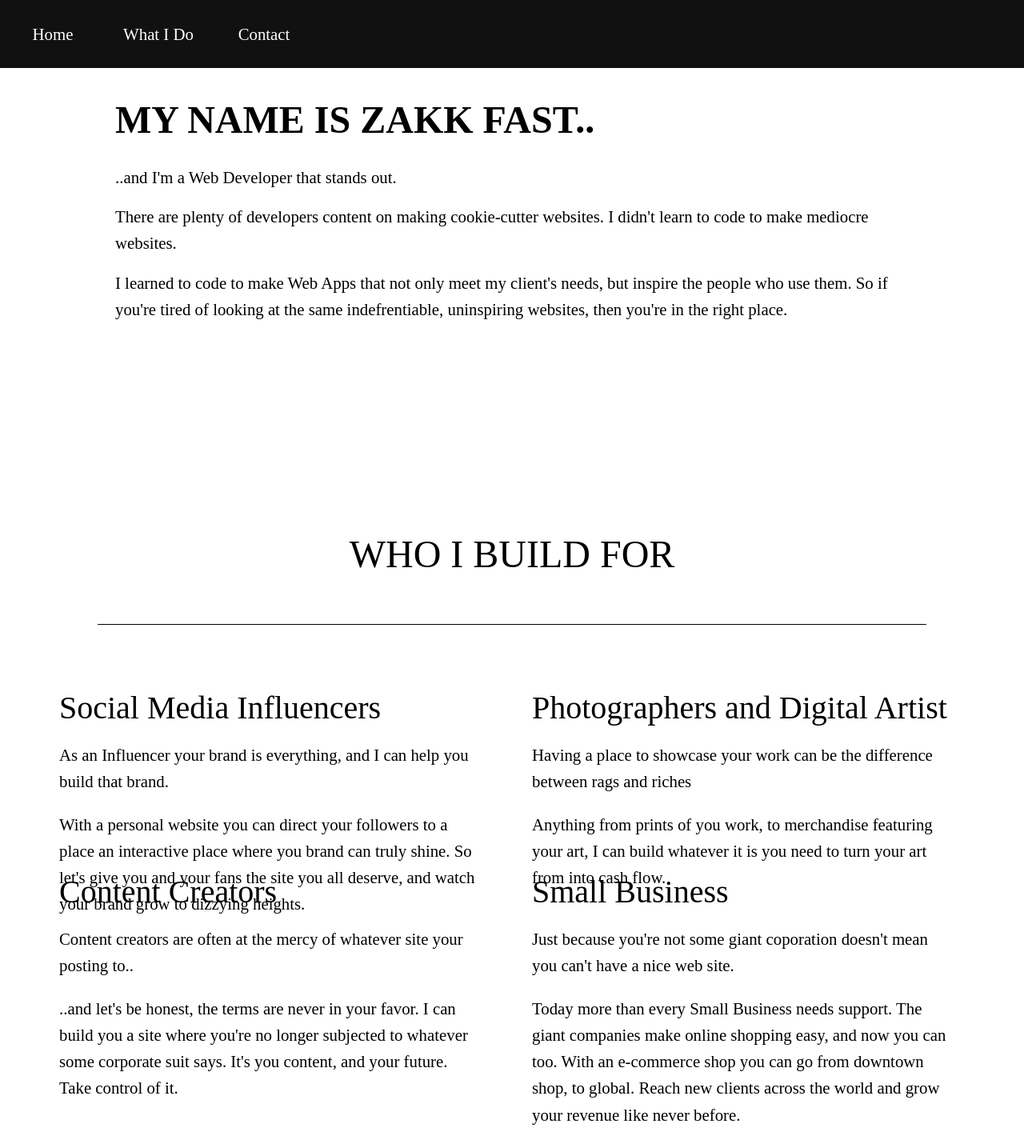
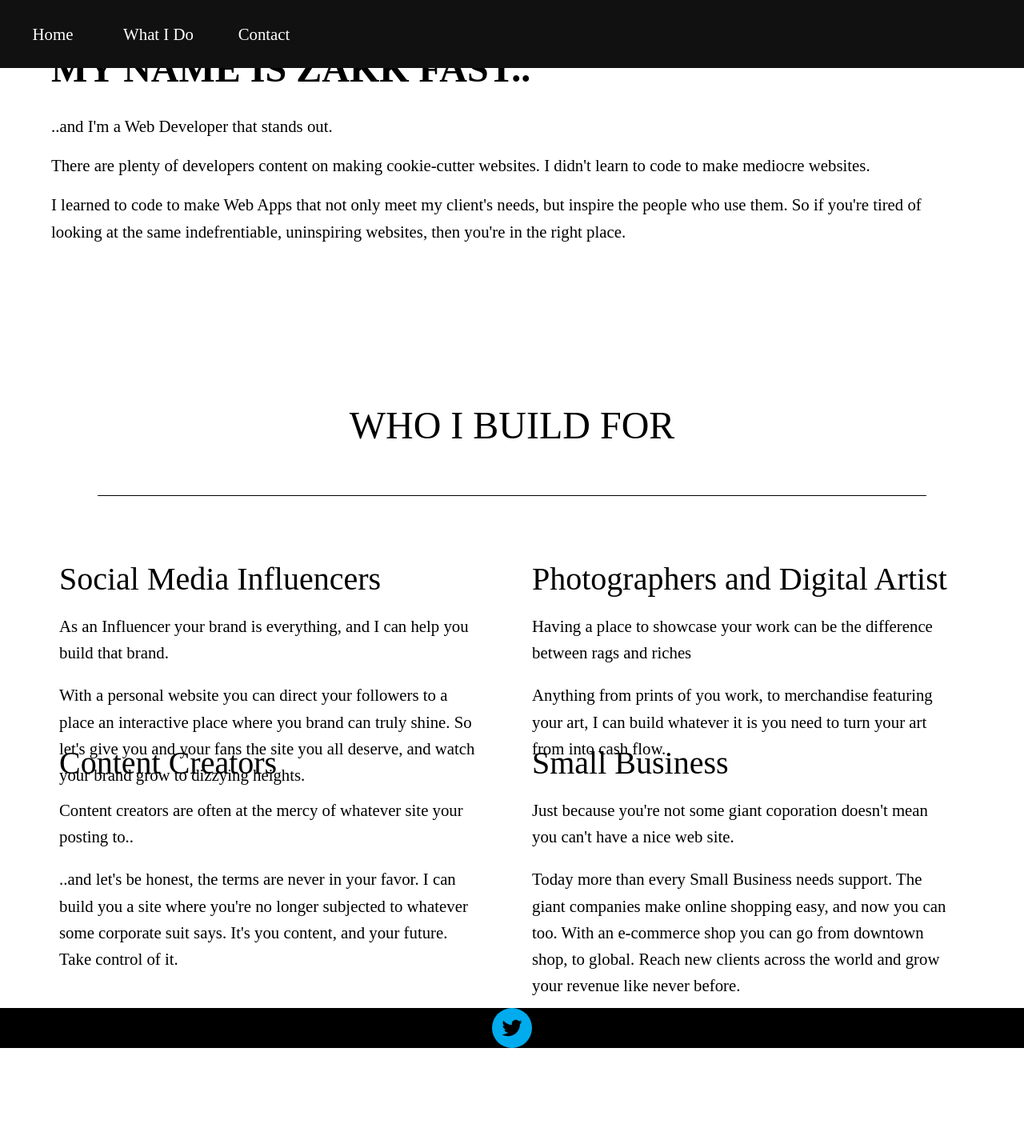
Before and after one commit to ZakkFast/react-portfoliov2, a React (Create React App) app: page / in a window 1280 px wide. Shown: the whole page at 80% size. After the commit the page ends 1310 px from the top, so only its background shows below. Built offline with nearby package versions, Linux system fonts and the light colour scheme.

Commit message:
set up footer

```diff
--- a/src/App.css
+++ b/src/App.css
@@ -1,4 +1,4 @@
-*{
+* {
   padding: 0;
   margin: 0;
   box-sizing: border-box;
@@ -13,6 +13,50 @@ body {
   overflow-x: hidden;
 }
 
+/* Nav */
+nav {
+  height: fit-content;
+  width: 100%;
+  background: #111;
+  color: #fff;
+  position: fixed;
+}
+
+nav ul {
+  padding: 0;
+  margin: 0;
+}
+
+nav li {
+  display: inline;
+  float: left;
+  font-size: 1.3rem;
+  padding: 1rem;
+}
+nav a {
+  display: inline-block;
+  width: 100px;
+  text-align: center;
+  text-decoration: none;
+  padding: 10px 0;
+  color: var(--off-white);
+}
+
+nav a:hover {
+  color: #000;
+  background-color: #fff;
+  border-radius: 5px;
+}
+
+nav li:hover {
+  background-color: var(--off-white);
+}
+
+nav a#openup {
+  display: none;
+}
+
+/* Showcase */
 #showcase {
   margin: 0;
   padding: 0;
@@ -37,6 +81,7 @@ body {
   text-align: right;
 }
 
+/* Buttons */
 button {
   border: none;
   background: none;
@@ -51,17 +96,7 @@ button {
   float: right;
 }
 
-.lead {
-  font-size: 1.3rem;
-}
-
-.container {
-  max-width: 100vw;
-  text-align: center;
-  margin: 0 auto;
-  padding: 0 3rem;
-}
-
+/* Divider */
 .divider {
   width: 90%;
   display: flex;
@@ -75,6 +110,7 @@ button {
   background-color: #000;
 }
 
+/* Section */
 .section {
   padding: 2rem 0;
 }
@@ -92,12 +128,13 @@ button {
   margin-top: 3rem;
 }
 
-.section-img-main img{
+.section-img-main img {
   width: 100vw;
   height: 600px;
   object-fit: cover;
 }
 
+/* Text Styles */
 .text-center {
   text-align: center;
 }
@@ -110,6 +147,15 @@ button {
   text-align: right;
 }
 
+.font-med {
+  font-size: 2rem;
+}
+
+.font-large {
+  font-size: 3rem;
+}
+
+/* Utils */
 .margin-1 {
   margin: 1rem;
 }
@@ -118,13 +164,38 @@ button {
   margin: 5rem;
 }
 
-.font-med {
-  font-size: 2rem;
+.p-1 {
+  padding: 1rem;
 }
 
-.font-large {
-  font-size: 3rem;
+.p-2 {
+  padding: 2rem;
 }
+
+.p-3 {
+  padding: 3rem;
+}
+
+img {
+  width: 100%;
+}
+
+.h-med {
+  height: 50vh;
+}
+
+.lead {
+  font-size: 1.3rem;
+}
+
+.container {
+  max-width: 100vw;
+  text-align: center;
+  margin: 0 auto;
+  padding: 0 3rem;
+}
+
+/* What I do section */
 
 .what-i-do-container {
   display: flex;
@@ -143,11 +214,27 @@ button {
   margin-top: 3rem;
 }
 
+.what-i-do {
+  display: grid;
+  grid-gap: 20px;
+  grid-template-columns: repeat(2, 1fr);
+  text-align: left;
+}
+
+.what-i-do h2 {
+  font-size: 2rem;
+}
+
+.what-i-do p {
+  font-size: 1.3rem;
+}
+
+/* Service Container */
 .service-container-main {
   width: 90%;
 }
 
-.service-container{
+.service-container {
   width: 100%;
   margin: 15px 15px 15px 0;
   padding: 10px 10px 10px 0;
@@ -164,25 +251,6 @@ button {
   padding-bottom: 20px;
 }
 
-.what-i-do {
-  display: grid;
-  grid-gap: 20px;
-  grid-template-columns: repeat(2, 1fr);
-  text-align: left;
-}
-
-.what-i-do h2 {
- font-size: 2rem;
-}
-
-.what-i-do p {
-   font-size: 1.3rem;
-}
-
-img {
-   width: 100%;
-}
-
 .hover figure:hover img {
   opacity: 1;
   -webkit-animation: flash 1.5s;
@@ -190,7 +258,7 @@ img {
 }
 @-webkit-keyframes flash {
   0% {
-      opacity: .4;
+    opacity: 0.4;
   }
   100% {
     opacity: 1;
@@ -198,13 +266,14 @@ img {
 }
 @keyframes flash {
   0% {
-      opacity: .4;
+    opacity: 0.4;
   }
   100% {
     opacity: 1;
   }
 }
 
+/* Footer */
 footer {
   width: 100%;
   margin-top: 3rem;
@@ -252,6 +321,7 @@ footer .footer-bottom {
   color: #fff;
 }
 
+/* Contact */
 .contact-main-container {
   display: flex;
   flex-direction: column;
@@ -277,7 +347,7 @@ footer .footer-bottom {
 }
 
 .contact-title-container h2 {
-  font-size:3rem;
+  font-size: 3rem;
 }
 
 .contact-info-container {
@@ -293,54 +363,9 @@ footer .footer-bottom {
   font-size: 1.2rem;
 }
 
-.h-med {
-  height: 50vh;
-}
-
-nav {
-  height: fit-content;
-  width: 100%;
-  background: #111;
-  color: #fff;
-  position: fixed;
-}
-
-nav ul {
-  padding: 0;
-  margin: 0;
-}
-
-nav li {
-  display: inline;
-  float: left;
-  font-size: 1.3rem;
-  padding: 1rem;
-}
-nav a {
-  display: inline-block;
-  width: 100px;
-  text-align: center;
-  text-decoration: none;
-  padding: 10px 0;
-  color: var(--off-white);
-}
-
-nav a:hover {
-color: #000;
-background-color: #fff;
-border-radius: 5px;
-}
-
-nav li:hover {
-  background-color: var(--off-white);
-}
-
-nav a#openup {
-  display: none;
-}
+/* Responsive */
 
 @media screen and (max-width: 580px) {
-
   .hide-on-small {
     display: none;
   }
@@ -394,7 +419,7 @@ nav a#openup {
   }
 
   nav a#openup:after {
-      content: "|||";
+    content: '|||';
     transform: rotate(-90deg);
     -ms-transform: rotate(-90deg);
     /* IE 9 */
@@ -414,10 +439,10 @@ nav a#openup {
     width: 100%;
     position: relative;
   }
-
 }
-  .cf:before, .cf:after {
-      content: "";
+.cf:before,
+.cf:after {
+  content: '';
   display: table;
 }
 
@@ -429,8 +454,7 @@ nav a#openup {
   zoom: 1;
 }
 
-  @media (max-width: 780px){
-
+@media (max-width: 780px) {
   footer .footer-cols {
     display: none;
   }
--- a/src/App.js
+++ b/src/App.js
@@ -3,6 +3,7 @@ import { BrowserRouter, Router, Route, Switch } from 'react-router-dom';
 
 // Components
 import Navbar from './components/layout/Navbar'
+import Footer from './components/layout/Footer';
 import Hero from './components/layout/Hero'
 import Clients from './components/layout/Clients';
 
@@ -16,6 +17,7 @@ const App = () => {
       <Hero />
       </div>
       <Clients />
+      <Footer />
     </BrowserRouter>
   )
 }
--- a/src/components/layout/Footer.js
+++ b/src/components/layout/Footer.js
@@ -0,0 +1,14 @@
+import React from 'react';
+import { SocialIcon } from 'react-social-icons';
+
+function Footer() {
+  return (
+    <footer>
+      <div class='footer-cols'>
+          <SocialIcon url="https://twitter.com/ZakkFast" />
+      </div>
+    </footer>
+  );
+}
+
+export default Footer;
```
Lines whose indentation alone changed are shown as unchanged.
